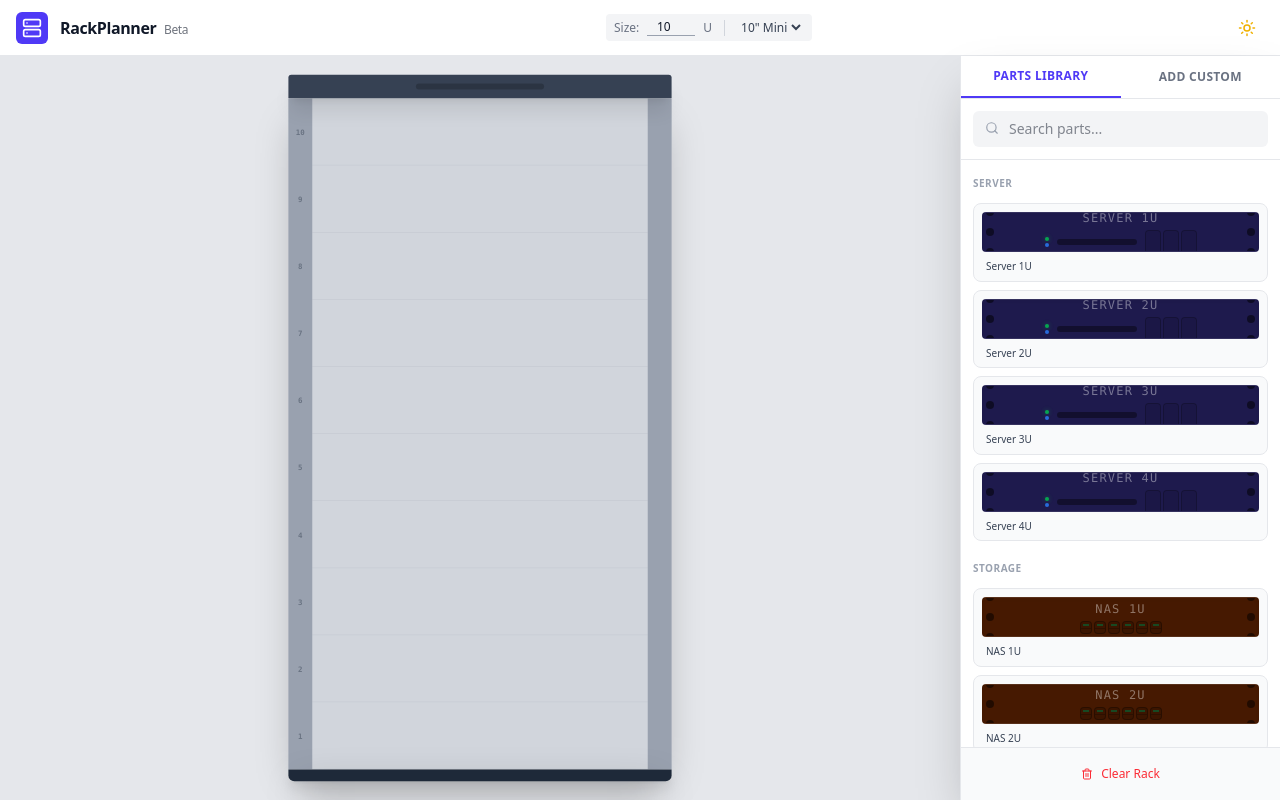
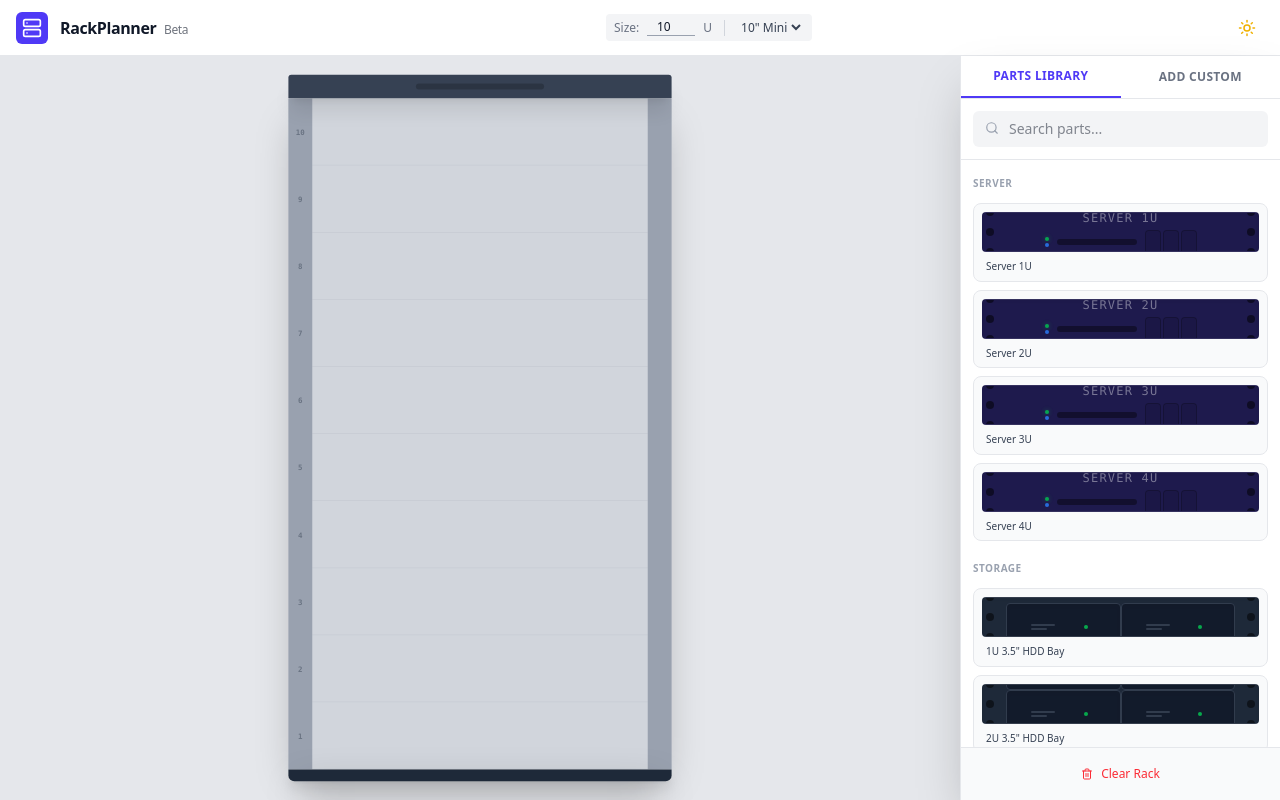
Before and after one commit to plagosus/rack-planner, a React (Vite) app: page / in a window 1280 px wide. Built offline with nearby package versions, Linux system fonts and the light colour scheme.

Commit message:
NAS 1U and 2U 3.5" variants
Signed-off-by: Branko Djurkovic <brankko@plagosus.net>

```diff
--- a/src/App.tsx
+++ b/src/App.tsx
@@ -25,10 +25,9 @@ const PREDEFINED_MODULES: RackModule[] = [
     { id: 'server-4u', name: 'Server 4U', uSize: 4, type: 'server', color: 'bg-indigo-950' },
 
     // Storage
-    { id: 'nas-1u', name: 'NAS 1U', uSize: 1, type: 'storage', color: 'bg-amber-950' },
-    { id: 'nas-2u', name: 'NAS 2U', uSize: 2, type: 'storage', color: 'bg-amber-950' },
-    { id: 'nas-3u', name: 'NAS 3U', uSize: 3, type: 'storage', color: 'bg-amber-950' },
-    { id: 'nas-4u', name: '4U NAS Chassis', uSize: 4, type: 'storage', color: 'bg-amber-950' },
+    { id: 'nas-1u-35', name: '1U 3.5" HDD Bay', uSize: 1, type: 'storage', color: 'bg-gray-800' },
+    { id: 'nas-2u-35', name: '2U 3.5" HDD Bay', uSize: 2, type: 'storage', color: 'bg-gray-800' },
+    { id: 'nas-1u-25', name: '1U 2.5" SSD Bay', uSize: 1, type: 'storage', color: 'bg-gray-800' },
 
     // Networking
     {
--- a/src/components/ModuleFace.tsx
+++ b/src/components/ModuleFace.tsx
@@ -47,7 +47,7 @@ export const ModuleFace = ({
                         {module.type === 'server' && <ServerFace />}
 
                         {/* Storage: Drive Arrays */}
-                        {module.type === 'storage' && <StorageFace />}
+                        {module.type === 'storage' && <StorageFace module={module} rackWidth={rackWidth} />}
 
                         {/* Power: Switch/Outlets */}
                         {module.type === 'power' && (
--- a/src/components/module-faces/StorageFace.tsx
+++ b/src/components/module-faces/StorageFace.tsx
@@ -1,14 +1,87 @@
-export const StorageFace = () => {
+import type { RackModule, RackWidth } from '../../types';
+import type {JSX} from "react";
+
+const DriveBay35 = ({ className = '' }: { className?: string }) => (
+    <div className={`h-12 bg-gray-900 border border-gray-700 rounded-sm shadow-inner flex items-center justify-between px-6 py-1 ${className}`}>
+        {/* Drive Label / Detail */}
+        <div className="flex flex-col gap-0.5">
+            <div className="w-6 h-0.5 bg-gray-700 rounded-full"></div>
+            <div className="w-4 h-0.5 bg-gray-700 rounded-full"></div>
+        </div>
+
+        {/* Handle and LED */}
+        <div className="flex items-center gap-1">
+            <div className="w-1 h-1 bg-green-500 rounded-full"></div> {/* LED */}
+            <div className="w-1 h-full bg-gray-600 rounded-sm"></div> {/* Vertical Handle */}
+        </div>
+    </div>
+);
+
+const DriveBay25 = () => (
+    <div className="w-6 h-full bg-gray-900 border border-gray-700 rounded-sm shadow-inner flex flex-col justify-end p-0.5">
+        <div className="w-full h-0.5 bg-gray-600 rounded-t-sm mb-0.5"></div> {/* Handle line */}
+        <div className="w-0.5 h-0.5 bg-blue-500 rounded-full mb-0.5 self-center"></div> {/* LED */}
+    </div>
+);
+
+export const StorageFace = ({ module, rackWidth = '19inch' }: { module: RackModule; rackWidth?: RackWidth }) => {
+    let driveCount = 0;
+    let DriveComponent: ({ className }: { className?: string }) => JSX.Element = DriveBay35;
+    let driveClassName = '';
+
+    if (module.id === 'nas-1u-35') {
+        const drivesPerRow = rackWidth === '10inch' ? 2 : 4;
+        return (
+            <div className="flex flex-col items-center justify-evenly h-full w-full gap-2 px-2">
+                {/* Row 1 */}
+                <div className="flex items-center justify-between w-full gap-0">
+                    {Array.from({ length: drivesPerRow }).map((_, i) => (
+                        <DriveBay35 key={i} className={'flex-1'} />
+                    ))}
+                </div>
+
+            </div>
+        );
+    } else if (module.id === 'nas-2u-35') {
+        const drivesPerRow = rackWidth === '10inch' ? 2 : 4;
+        // Special rendering for 2U with 3 rows of caddies
+        return (
+            <div className="flex flex-col items-center justify-evenly h-full w-full gap-0 px-2">
+                {/* Row 1 */}
+                <div className="flex items-center justify-between w-full gap-0">
+                    {Array.from({ length: drivesPerRow }).map((_, i) => (
+                        <DriveBay35 key={i} className={'flex-1'} />
+                    ))}
+                </div>
+                {/* Row 2 */}
+                <div className="flex items-center justify-between w-full gap-0">
+                    {Array.from({ length: drivesPerRow }).map((_, i) => (
+                        <DriveBay35 key={i} className={'flex-1'} />
+                    ))}
+                </div>
+                {/* Row 3 */}
+                <div className="flex items-center justify-between w-full gap-0">
+                    {Array.from({ length: drivesPerRow }).map((_, i) => (
+                        <DriveBay35 key={i} className={'flex-1'} />
+                    ))}
+                </div>
+            </div>
+        );
+    } else if (module.id === 'nas-1u-25') {
+        driveCount = 8;
+        DriveComponent = DriveBay25;
+        // For 1U 2.5", 8 bays will be smaller.
+        driveClassName = 'w-1/8'; // Roughly 8 drives across
+    }
+
+    if (driveCount === 0) {
+        return <div className="text-gray-400 text-xs">Unknown Storage Type</div>;
+    }
+
     return (
-        <div className="flex gap-0.5">
-            {[1, 2, 3, 4, 5, 6].map((i) => (
-                <div
-                    key={i}
-                    className="w-3 h-full min-h-[12px] border border-black/40 bg-black/20 rounded-sm flex flex-col items-center pt-0.5"
-                >
-                    <div className="w-1.5 h-0.5 bg-green-900 mb-0.5"></div>
-                    <div className="w-full h-px bg-black/30 mt-auto mb-1"></div>
-                </div>
+        <div className="flex items-center justify-between h-full gap-2 px-2">
+            {Array.from({ length: driveCount }).map((_, i) => (
+                <DriveComponent key={i} className={driveClassName} />
             ))}
         </div>
     );
--- a/src/components/module-faces/power/PDUFace.tsx
+++ b/src/components/module-faces/power/PDUFace.tsx
@@ -1,7 +1,7 @@
 import type { RackWidth } from '../../../types';
 
 export const PDUFace = ({ rackWidth = '19inch' }: { rackWidth?: RackWidth }) => {
-    const outletCount = rackWidth === '10inch' ? 4 : 12;
+    const outletCount = rackWidth === '10inch' ? 4 : 10;
 
     return (
         <div className="flex items-center gap-6 w-full justify-start px-4 overflow-hidden">
```
